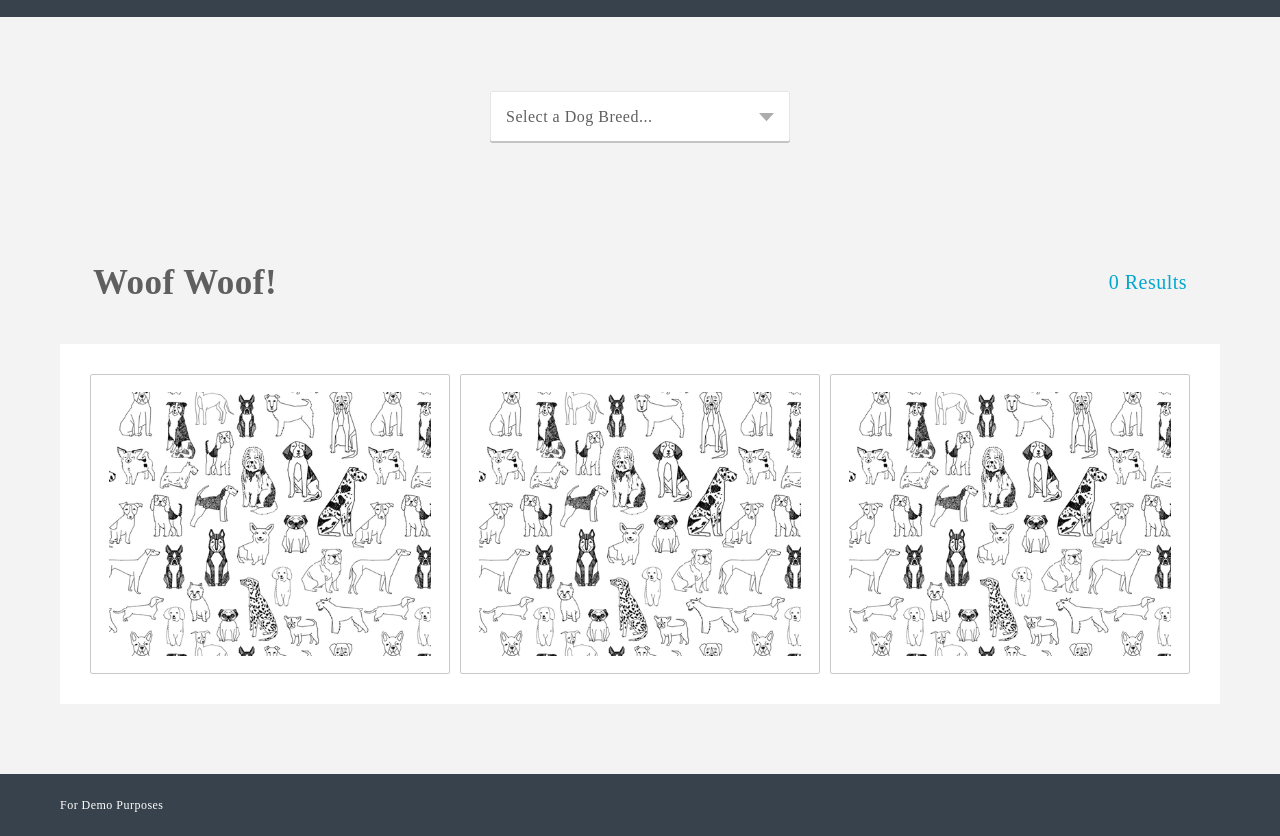
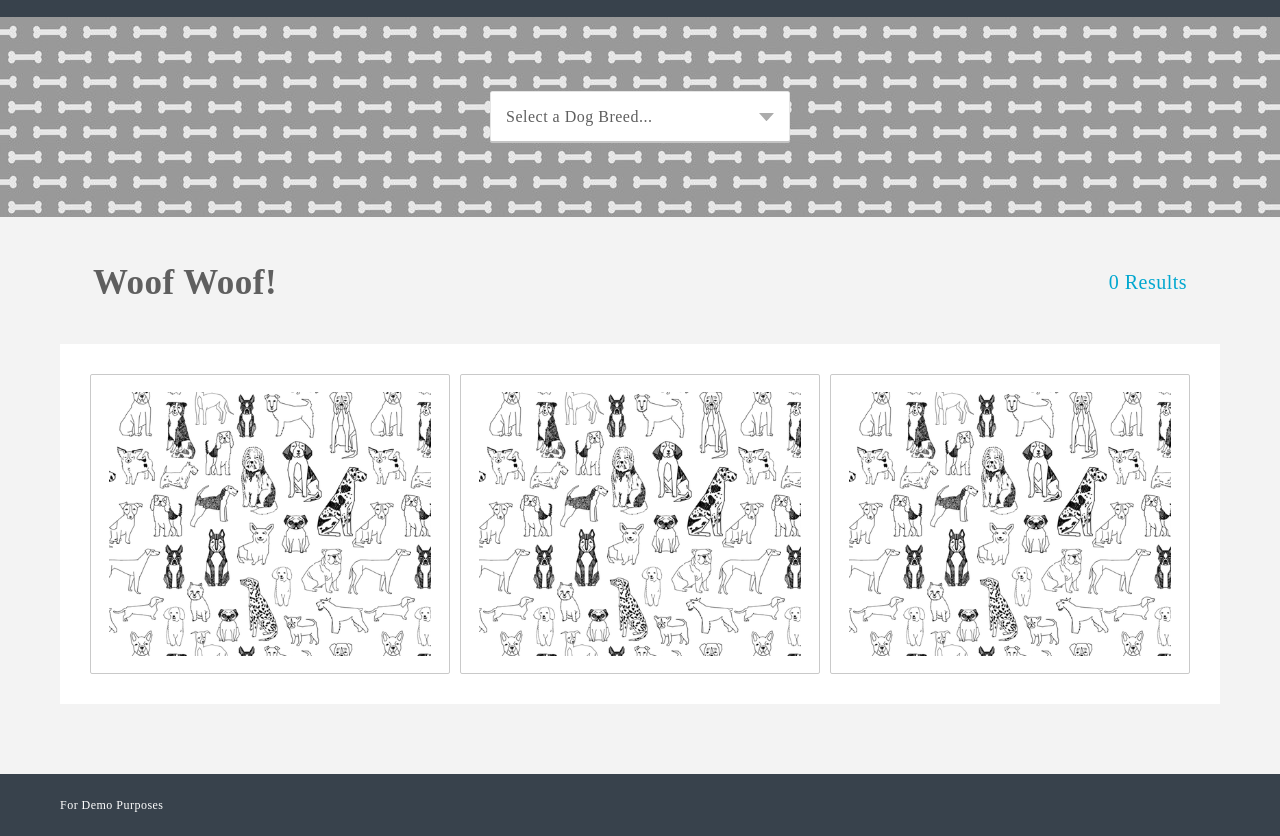
Before and after one commit to tinuola/doggie-browser, a website with bundled scripts: page index.html in a window 1280 px wide. Shown: the part 83-919 px from the top of the page. Built offline with nearby package versions, Linux system fonts and the light colour scheme; no server answers; files whose address does not match are found by name; a web font is replaced by a local one.

Commit message:
fixing search background image path

```diff
--- a/css/style.css
+++ b/css/style.css
@@ -99,7 +99,7 @@ Search
 **********************/
 
 #search {
-  background-image: url('media/graydogpaper.jpg');
+  background-image: url('../media/graydogpaper.jpg');
 }
 
 #search-container {
```
